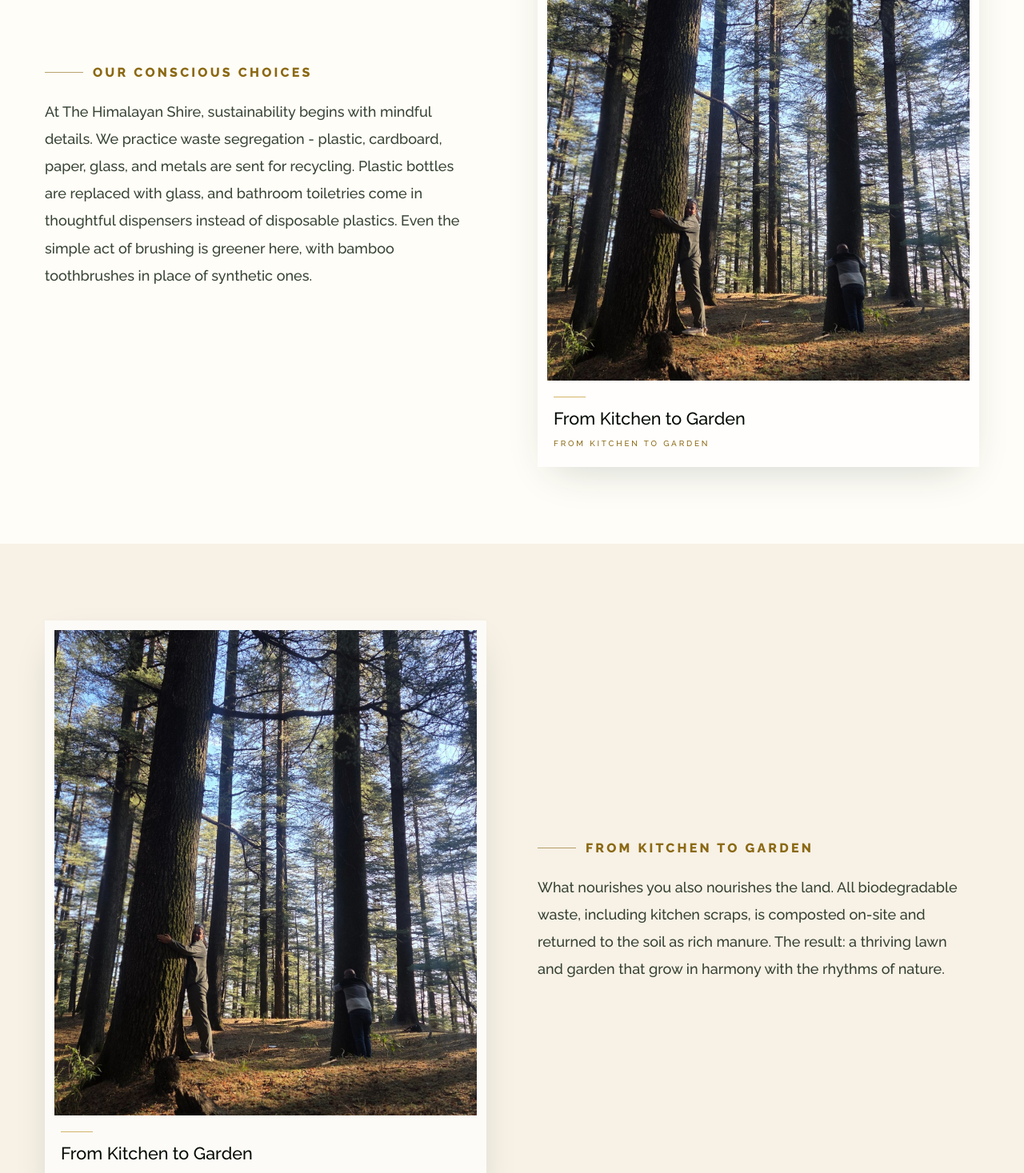
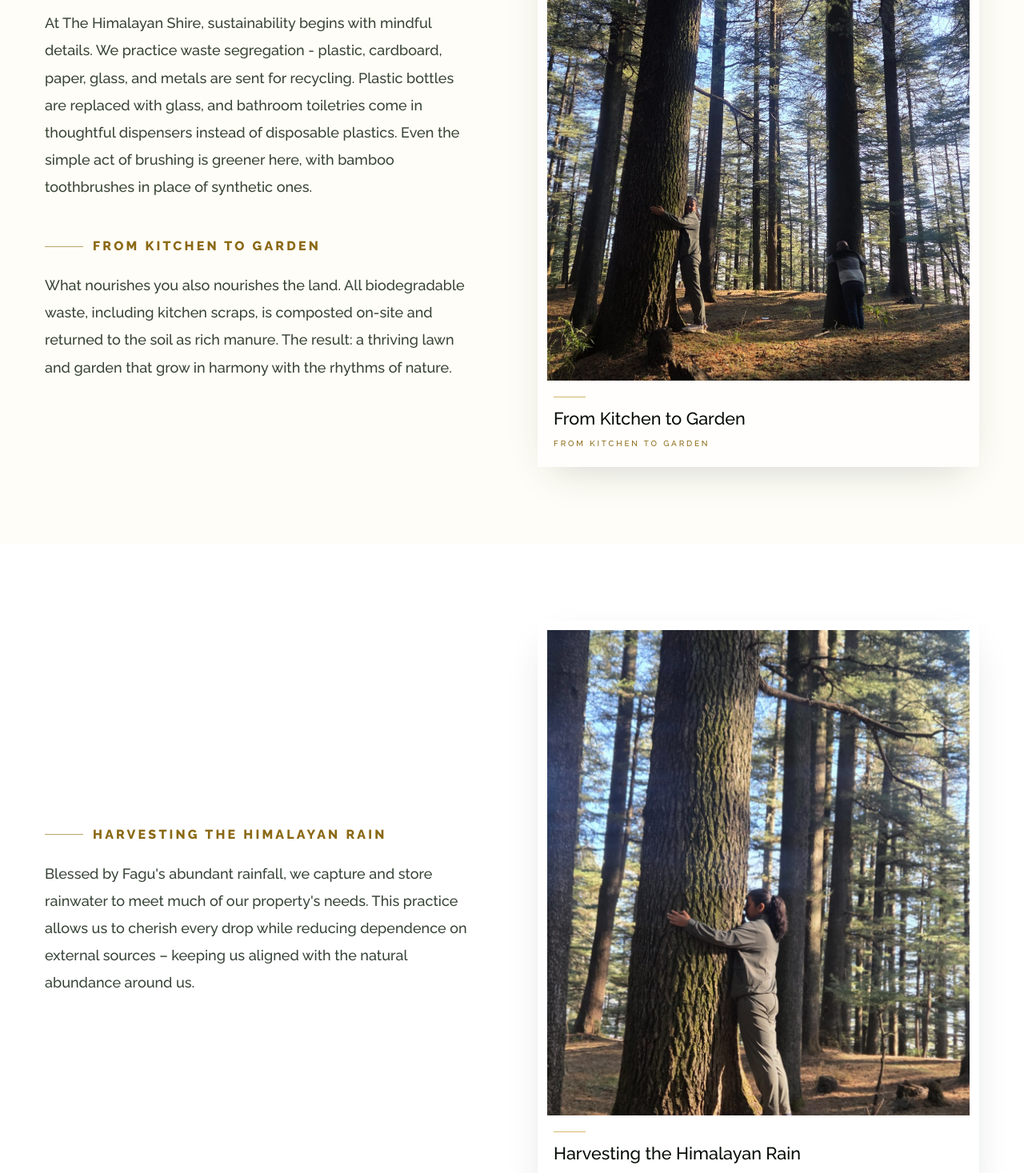
Before and after one commit to theone14122000/shire, a Next.js app: page /sustainability in a window 1280 px wide. Shown: the part 880-2347 px from the top of the page at 80% size. Built offline with nearby package versions, Linux system fonts and the light colour scheme; no server answers; the database is empty.

Commit message:
Sustainability: merge Conscious Choices + Kitchen into single row

```diff
--- a/app/components/sustainability/SustainabilityContent.tsx
+++ b/app/components/sustainability/SustainabilityContent.tsx
@@ -121,7 +121,8 @@ export function SustainabilityContent({ content }: { content: SustainabilityCont
       <MotionConfig reducedMotion="user">
         <HeroSection hero={content.hero} />
 
-        {/* Our Conscious Choices: text LEFT + image RIGHT */}
+        {/* Our Conscious Choices + From Kitchen to Garden: combined text LEFT + image RIGHT */}
+        {kitchenInitiative && (
           <section className="bg-[#fffdf7] px-5 py-12 sm:px-8 sm:py-16 lg:px-14 lg:py-24">
             <div className="mx-auto grid max-w-[1400px] items-center gap-10 lg:grid-cols-2 lg:gap-16">
               <motion.div
@@ -129,23 +130,22 @@ export function SustainabilityContent({ content }: { content: SustainabilityCont
                 whileInView={{ opacity: 1, y: 0 }}
                 viewport={{ once: true, amount: 0.3 }}
                 transition={{ duration: 0.7, ease: [0.22, 1, 0.36, 1] }}
-              className="flex flex-col justify-center"
+                className="flex flex-col justify-center space-y-10"
               >
+                <div>
                   <span className="luxe-kicker text-gold-700">{content.approach.kicker}</span>
                   <p className="mt-5 max-w-[48ch] text-base leading-[1.9] text-emerald-900/80 sm:text-lg">
                     {content.approach.body}
                   </p>
+                </div>
+                <div>
+                  <span className="luxe-kicker text-gold-700">{kitchenInitiative.title}</span>
+                  <p className="mt-5 max-w-[48ch] text-base leading-[1.9] text-emerald-900/80 sm:text-lg">
+                    {kitchenInitiative.body}
+                  </p>
+                </div>
               </motion.div>
               <ImageCard image={content.featured[0]} priority />
-          </div>
-        </section>
-
-        {/* Row 1: Image LEFT + Kitchen text RIGHT */}
-        {kitchenInitiative && (
-          <section className="bg-[#f7f1e6] px-5 py-12 sm:px-8 sm:py-16 lg:px-14 lg:py-24">
-            <div className="mx-auto grid max-w-[1400px] items-center gap-10 lg:grid-cols-2 lg:gap-16">
-              <ImageCard image={content.featured[0]} priority />
-              <TextBlock initiative={kitchenInitiative} />
             </div>
           </section>
         )}
```
Lines whose indentation alone changed are shown as unchanged.
